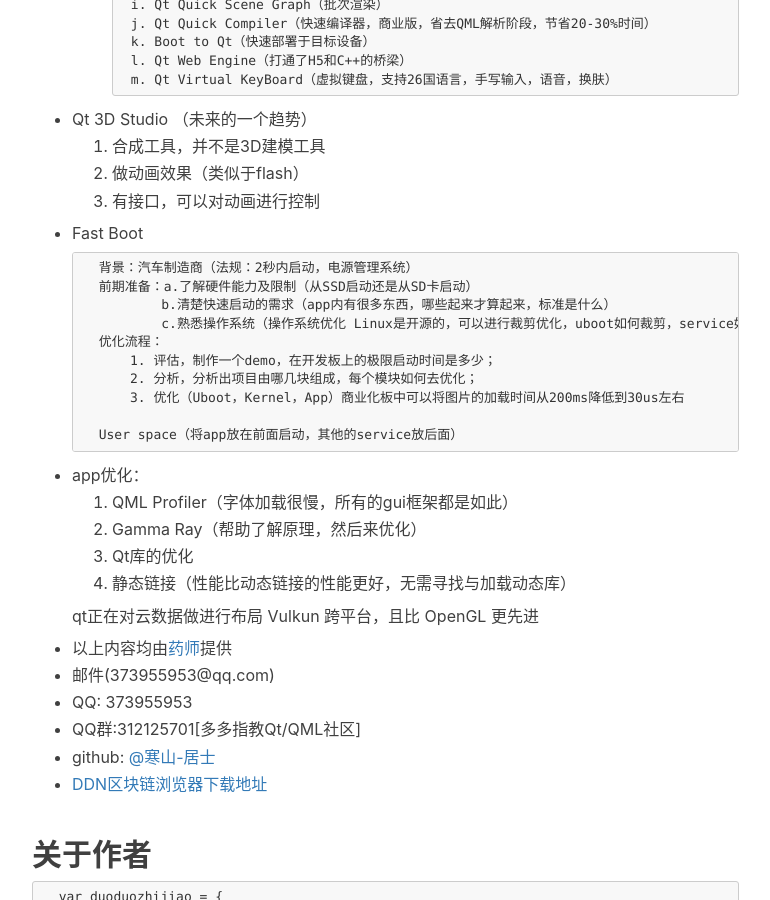
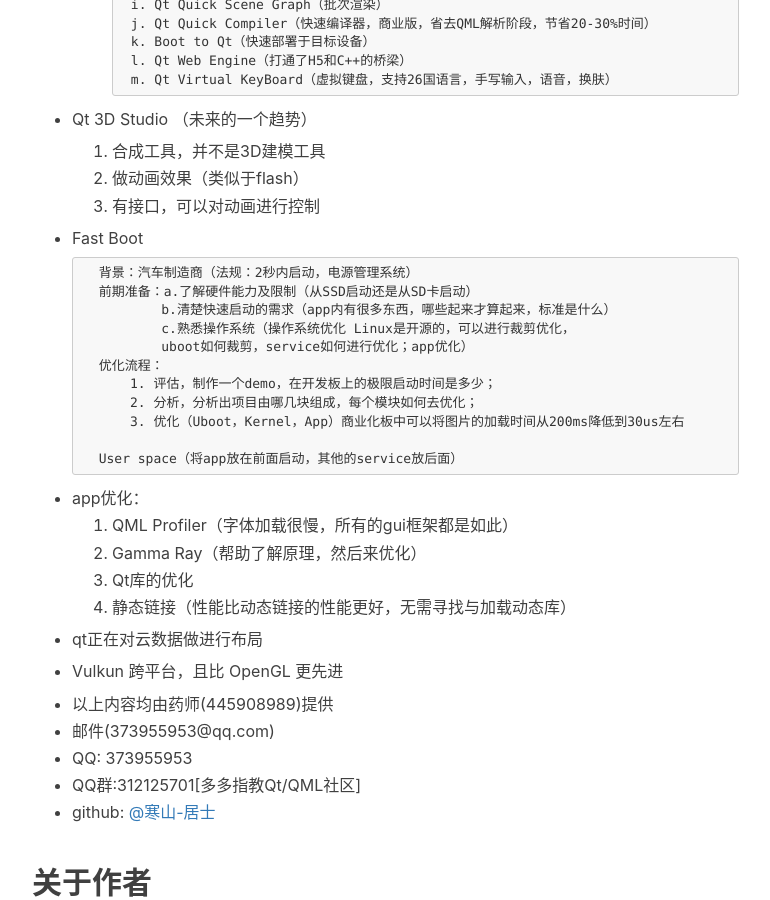
Before and after one commit to toby20130333/toby20130333.github.io, a Jekyll site: the page built from _posts/2018-06-15-QtSharon.markdown, in a window 1280 px wide and 900 px high, scrolled down 1587 px. Shown: the whole window, without its empty margins (233-1003 px from the left). Built offline with Jekyll 4.4.1, drawn with Linux system fonts in a browser that asks for light colours; nearby versions of some CDN libraries; comment, search, counter and statistics services are not loaded.

Commit message:
modified

```diff
--- a/_posts/2018-06-15-QtSharon.markdown
+++ b/_posts/2018-06-15-QtSharon.markdown
@@ -75,6 +75,7 @@
 			m. Qt Virtual KeyBoard（虚拟键盘，支持26国语言，手写输入，语音，换肤）
 
 * Qt 3D Studio （未来的一个趋势）
+
 	1. 合成工具，并不是3D建模工具
 	2. 做动画效果（类似于flash）
 	3. 有接口，可以对动画进行控制
@@ -84,7 +85,8 @@
 		背景：汽车制造商（法规：2秒内启动，电源管理系统）
 		前期准备：a.了解硬件能力及限制（从SSD启动还是从SD卡启动）
 				b.清楚快速启动的需求（app内有很多东西，哪些起来才算起来，标准是什么）
-				c.熟悉操作系统（操作系统优化 Linux是开源的，可以进行裁剪优化，uboot如何裁剪，service如何进行优化；app优化）
+				c.熟悉操作系统（操作系统优化 Linux是开源的，可以进行裁剪优化，
+				uboot如何裁剪，service如何进行优化；app优化）
 		优化流程：
 			1. 评估，制作一个demo，在开发板上的极限启动时间是多少；
 			2. 分析，分析出项目由哪几块组成，每个模块如何去优化；
@@ -98,16 +100,16 @@
 	3. Qt库的优化
 	4. 静态链接（性能比动态链接的性能更好，无需寻找与加载动态库）
 
-	qt正在对云数据做进行布局
-	Vulkun 跨平台，且比 OpenGL 更先进
+* qt正在对云数据做进行布局
+
+* Vulkun 跨平台，且比 OpenGL 更先进
 
 
-* 以上内容均由[药师](445908989)提供
+* 以上内容均由药师(445908989)提供
 * 邮件(373955953@qq.com)
 * QQ: 373955953
 * QQ群:312125701[多多指教Qt/QML社区]
 * github: [@寒山-居士](https://github.com/toby20130333)
-* [DDN区块链浏览器下载地址](http://qtddui.b0.upaiyun.com/gitdir/DDN-Client-0.0.0.1.zip)
 
 ## 关于作者
 
```
